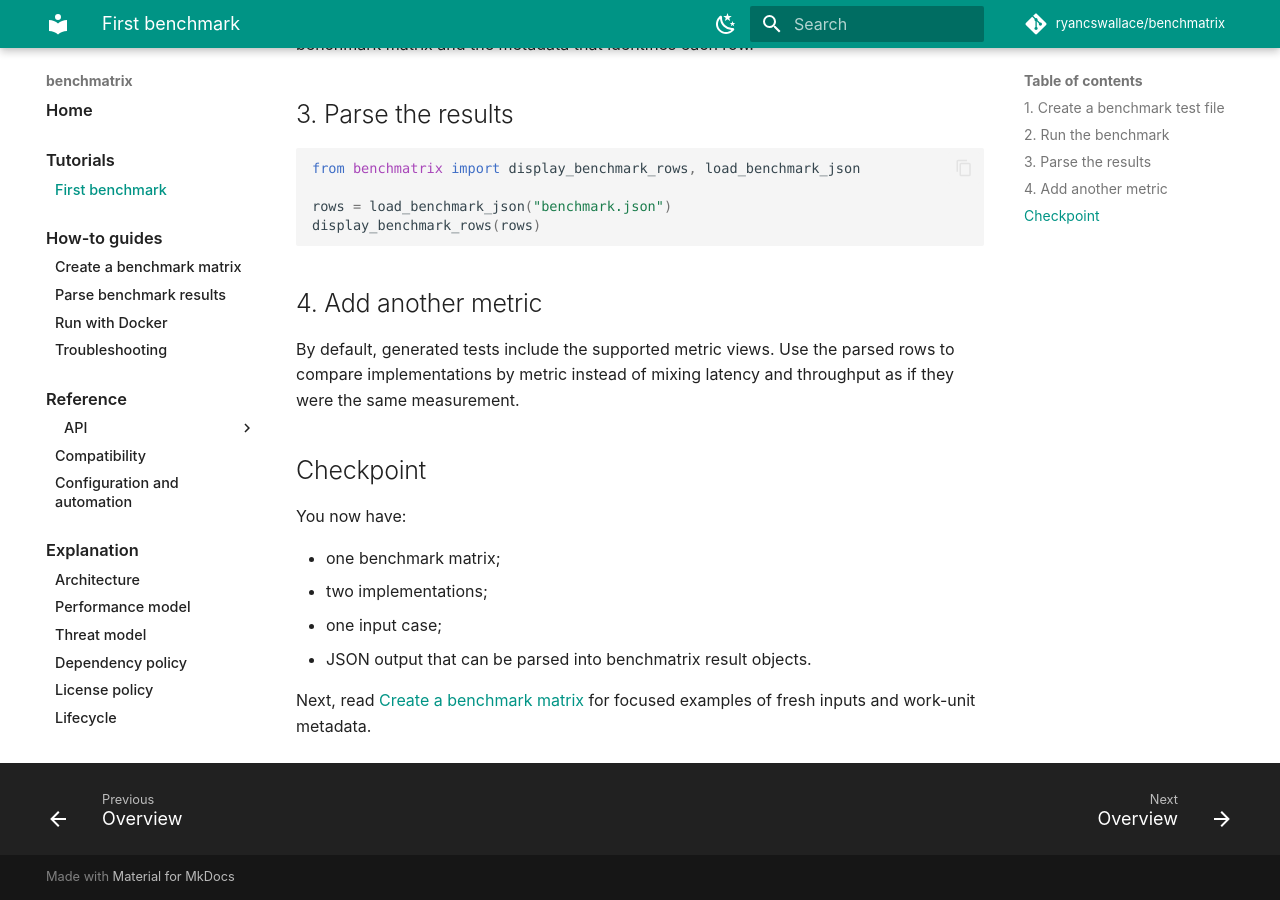
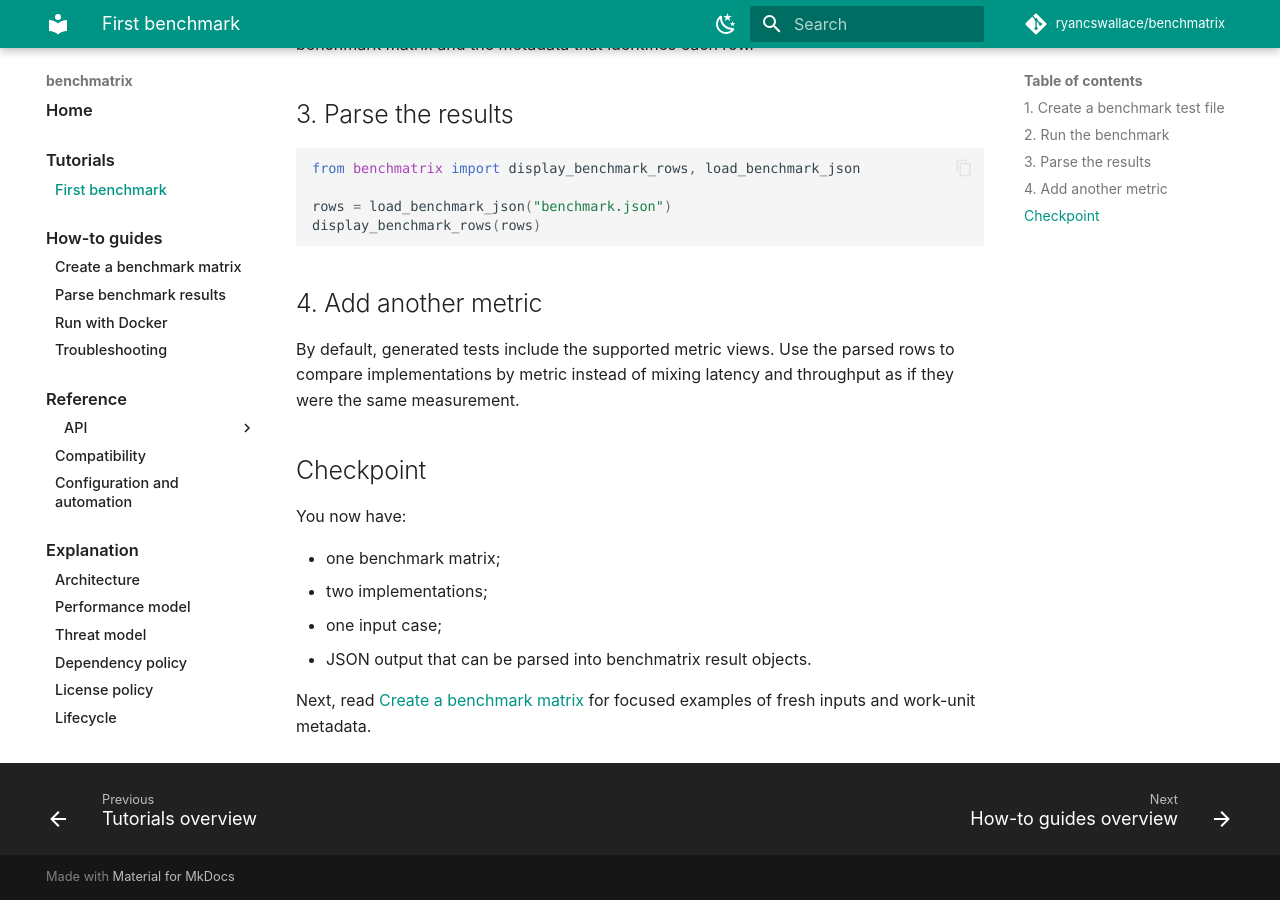
Before and after one commit to ryancswallace/benchmatrix, an MkDocs documentation site: the page built from docs/tutorials/first-benchmark.md, in a window 1280 px wide and 900 px high, scrolled down 1001 px. Built offline with MkDocs 1.6.1 and Material for MkDocs 9.7.7, drawn with Linux system fonts in a browser that asks for light colours; comment, search, counter and statistics services are not loaded.

Commit message:
docs: Rename overview pages with topic reference

```diff
--- a/mkdocs.yml
+++ b/mkdocs.yml
@@ -90,16 +90,16 @@
 nav:
   - Home: index.md
   - Tutorials:
-      - Overview: tutorials/index.md
+      - Tutorials overview: tutorials/index.md
       - First benchmark: tutorials/first-benchmark.md
   - How-to guides:
-      - Overview: how-to/index.md
+      - How-to guides overview: how-to/index.md
       - Create a benchmark matrix: how-to/create-benchmark-matrix.md
       - Parse benchmark results: how-to/parse-results.md
       - Run with Docker: how-to/run-with-docker.md
       - Troubleshooting: how-to/troubleshooting.md
   - Reference:
-      - Overview: reference/index.md
+      - Reference overview: reference/index.md
       - API:
           - Package: reference/api/index.md
           - Benchmark harness: reference/api/bench_harness.md
@@ -108,7 +108,7 @@
       - Compatibility: reference/compatibility.md
       - Configuration and automation: reference/configuration.md
   - Explanation:
-      - Overview: explanation/index.md
+      - Explanation overview: explanation/index.md
       - Architecture: explanation/architecture.md
       - Performance model: explanation/performance.md
       - Threat model: explanation/threat-model.md
@@ -125,7 +125,7 @@
       - Publishing: explanation/publishing.md
       - First release: explanation/first-release.md
   - Maintainer runbooks:
-      - Overview: runbooks/index.md
+      - Maintainer runbooks overview: runbooks/index.md
       - Release: runbooks/release.md
       - Container release: runbooks/container-release.md
       - Dependency update: runbooks/dependency-update.md
@@ -135,7 +135,7 @@
       - Ownership transfer: runbooks/ownership-transfer.md
       - External repository setup: runbooks/repository-setup.md
   - Project:
-      - project/index.md
+      - Project overview: project/index.md
       - Development: project/development.md
       - Contributing: project/contributing.md
       - Changelog: project/changelog.md
```
